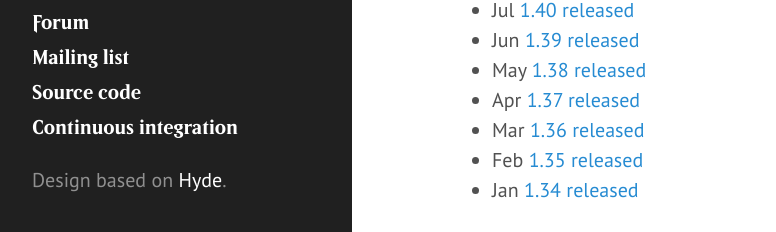
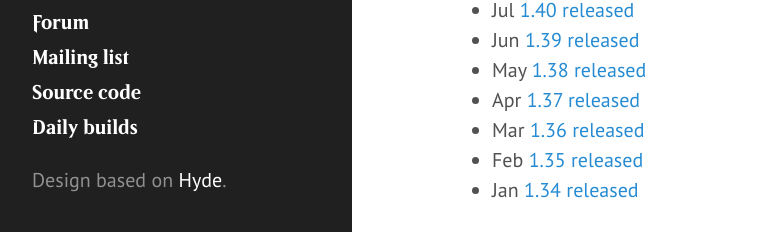
Before and after one commit to magarena/magarena.github.io, a Jekyll site: the page built from archive.md, in a window 1280 px wide and 900 px high, scrolled down 524 px. Shown: the part 665-897 px from the top of the window, without its empty margins (8-784 px from the left). Built offline with Jekyll 4.4.1, drawn with Linux system fonts in a browser that asks for light colours; Markdown is read by kramdown in place of the engine named in the settings.

Commit message:
revert build server link name.

```diff
--- a/_includes/sidebar.html
+++ b/_includes/sidebar.html
@@ -32,7 +32,7 @@
       <a class="sidebar-nav-item" href="http://www.slightlymagic.net/forum/viewforum.php?f=82">Forum</a>
       <a class="sidebar-nav-item" href="https://groups.google.com/forum/#!forum/magarena">Mailing list</a>
       <a class="sidebar-nav-item" href="{{ site.github.repo }}">Source code</a>
-      <a class="sidebar-nav-item" href="https://circleci.com/gh/magarena/magarena/">Continuous integration</a>
+      <a class="sidebar-nav-item" href="https://circleci.com/gh/magarena/magarena/">Daily builds</a>
 
     </nav>
     <p>Design based on <a href="http://hyde.getpoole.com/">Hyde</a>.</p>
```
